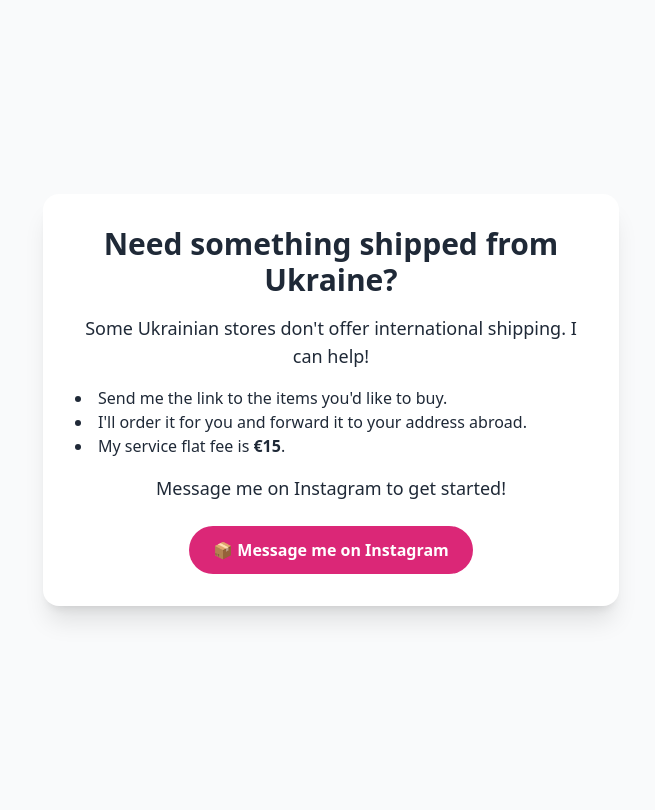
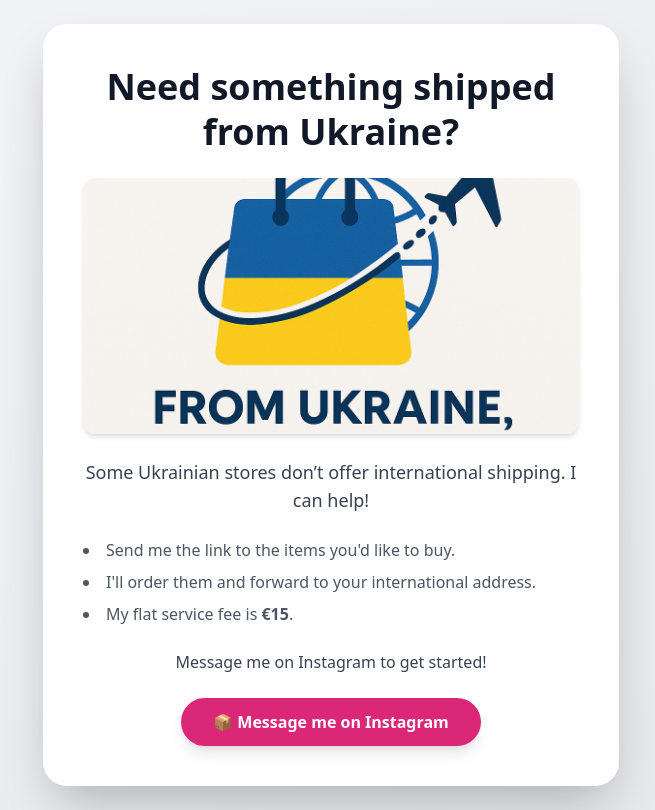
Before and after one commit to riwnodennyk/order-from-ukraine, a plain HTML site: page index.html in a window 1280 px wide. Shown: the whole page, without its empty margins (309-964 px from the left). Drawn offline with nearby package versions, Linux system fonts and the light colour scheme.

Commit message:
improve design

```diff
--- a/index.html
+++ b/index.html
@@ -8,19 +8,17 @@
     window.dataLayer = window.dataLayer || [];
     function gtag() { dataLayer.push(arguments); }
     gtag('js', new Date());
-
     gtag('config', 'G-KBDFV0C6KF');
   </script>
-    <link rel="icon" type="image/png" href="/favicon.png">
+
+  <link rel="icon" type="image/png" href="/favicon.png" />
   <meta charset="UTF-8" />
   <meta name="viewport" content="width=device-width, initial-scale=1.0" />
   <title>Ukraine Item Forwarding Service</title>
   <script src="https://cdn.tailwindcss.com"></script>
   <script>
-        // Helper function to delay opening a URL until a gtag event is sent.
-        // Call it in response to an action that should navigate to a URL.
     function gtagSendEvent(url) {
-            var callback = function () {
+      const callback = function () {
         if (typeof url === 'string') {
           window.location = url;
         }
@@ -28,29 +26,36 @@
       gtag('event', 'buy_button_clicked', {
         'event_callback': callback,
         'event_timeout': 2000,
-                // <event_parameters>
       });
       return false;
     }
   </script>
 </head>
 
-<body class="bg-gray-50 text-gray-800 font-sans flex items-center justify-center min-h-screen p-6">
-    <div class="max-w-xl text-center bg-white shadow-xl rounded-2xl p-8">
-        <h1 class="text-3xl font-bold mb-4">Need something shipped from Ukraine?</h1>
-        <p class="text-lg mb-4">
-            Some Ukrainian stores don't offer international shipping. I can help!
+<body class="bg-gradient-to-br from-gray-100 to-gray-200 text-gray-800 font-sans min-h-screen flex items-center justify-center p-6">
+  <div class="max-w-xl w-full bg-white rounded-3xl shadow-2xl p-8 md:p-10 text-center space-y-6">
+    <h1 class="text-4xl font-extrabold text-gray-900 leading-tight">
+      Need something shipped from Ukraine?
+    </h1>
+
+    <img src="social-photo.png" alt="Social promo" class="w-full h-auto rounded-xl shadow-md mx-auto max-h-64 object-cover" />
+
+    <p class="text-lg text-gray-700">
+      Some Ukrainian stores don’t offer international shipping. I can help!
     </p>
-        <ul class="text-left list-disc list-inside mb-4 text-md">
+
+    <ul class="text-left list-disc list-inside text-md text-gray-600 space-y-2">
       <li>Send me the link to the items you'd like to buy.</li>
-            <li>I'll order it for you and forward it to your address abroad.</li>
-            <li>My service flat fee is <strong>€15</strong>.</li>
+      <li>I'll order them and forward to your international address.</li>
+      <li>My flat service fee is <strong>€15</strong>.</li>
     </ul>
-        <p class="text-lg mb-6">
+
+    <p class="text-md font-medium text-gray-700">
       Message me on Instagram to get started!
     </p>
+
     <a href="#" onclick="return gtagSendEvent('https://instagram.com/riwnodennyk')"
-            class="inline-block bg-pink-600 text-white font-semibold py-3 px-6 rounded-full hover:bg-pink-700 transition">
+      class="inline-block bg-pink-600 hover:bg-pink-700 text-white font-bold py-3 px-8 rounded-full transition-all duration-300 shadow-lg hover:scale-105">
       📦 Message me on Instagram
     </a>
   </div>
```
Lines whose indentation alone changed are shown as unchanged.
